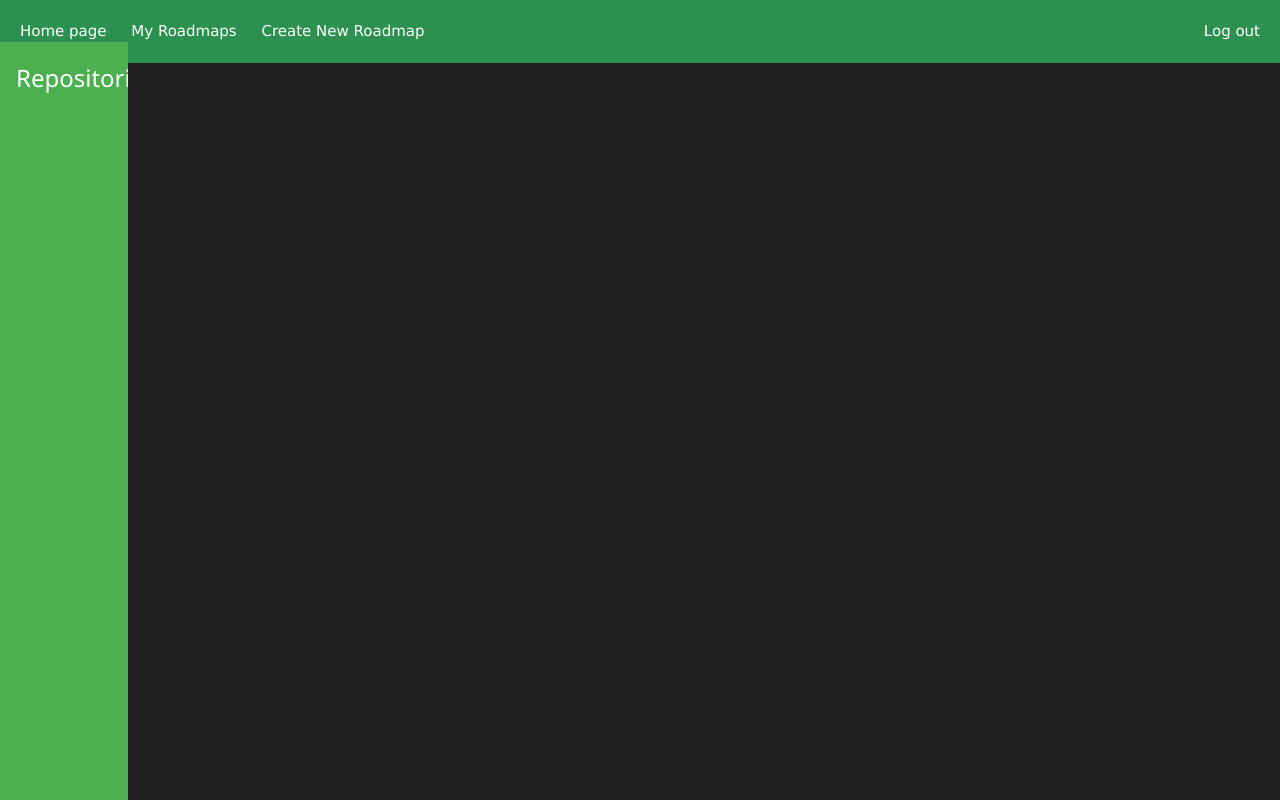
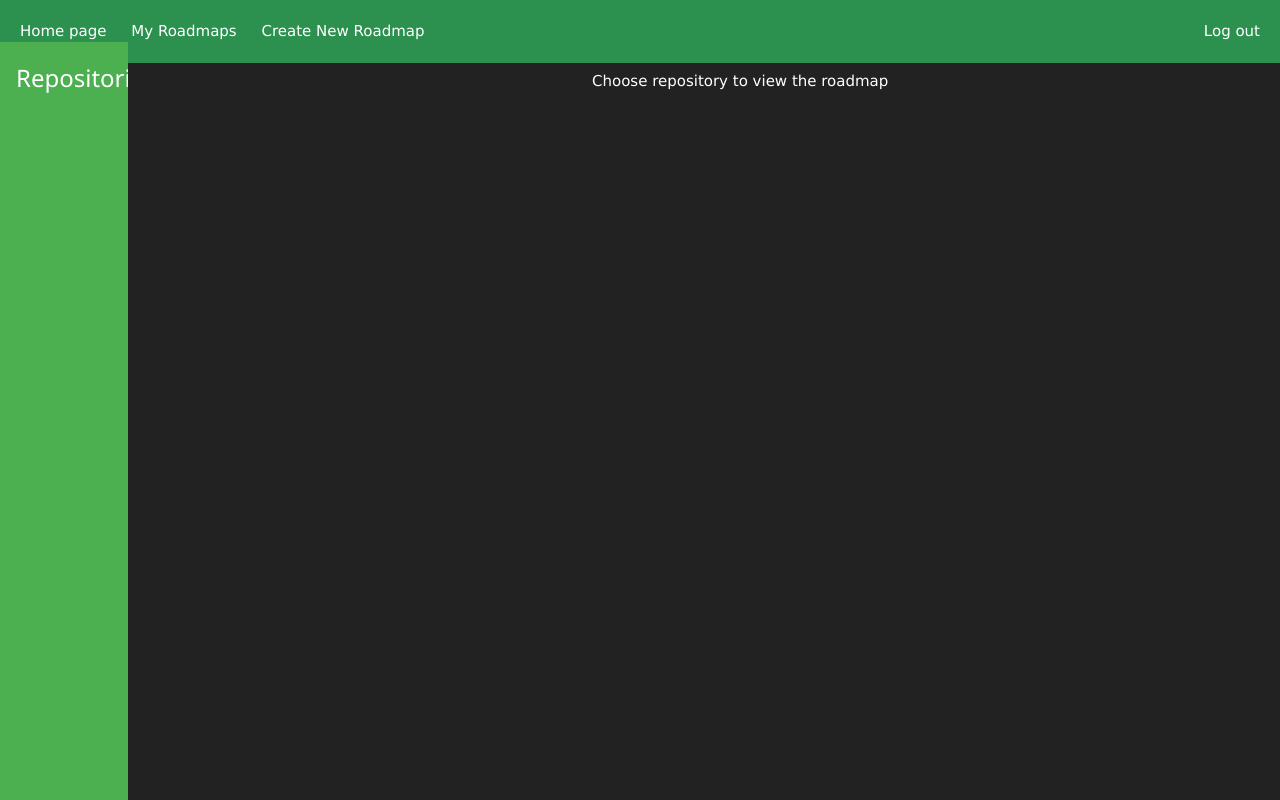
Before and after one commit to MichalKozlowskii/git-roadmap, a Django app: template roadmap/templates/roadmap/my_roadmaps.html in a window 1280 px wide. Run offline with Django 4.2, Linux system fonts and the light colour scheme; the template is opened without the code that fills it, so the values that code supplies are empty; the visitor is signed in with stand-in values (Sample User, id 1); some libraries are stand-ins or nearby versions.

Commit message:
chore: add informative texts

```diff
--- a/roadmap/templates/roadmap/create_new_roadmap.html
+++ b/roadmap/templates/roadmap/create_new_roadmap.html
@@ -20,6 +20,12 @@
                 <a href="{% url 'create_new_roadmap' repo.id %}" class="w3-bar-item w3-button">{{ repo.name }}</a>
             {% endfor %}
         </div>
+
+    <div style="margin-left:45%;">
+        <div class="w3-container" style="padding-top:10%;">
+            Choose repository to create roadmap for
+        </div>
+    </div>
     {% else %}
         <div>
             <h3 style="text-align:center; margin-top:15%;">You need to sign in!</h3>
--- a/roadmap/templates/roadmap/home.html
+++ b/roadmap/templates/roadmap/home.html
@@ -12,7 +12,7 @@
         <section class="hero">
             <h1>Git-Roadmap</h1>
             <p>A better way to manage your Git projects.</p>
-            <a href="#" class="cta">Get started</a>
+            <a href="http://localhost:8000/create_new_roadmap/" class="cta">Get started</a>
         </section>
     </main>
 
--- a/roadmap/templates/roadmap/my_roadmaps.html
+++ b/roadmap/templates/roadmap/my_roadmaps.html
@@ -20,6 +20,12 @@
                 <a href="{% url 'roadmaps' repo.id %}" class="w3-bar-item w3-button">{{ repo.name }}</a>
             {% endfor %}
         </div>
+
+        <div style="margin-left:45%;">
+            <div class="w3-container" style="padding-top:10%;">
+                Choose repository to view the roadmap
+            </div>
+        </div>
     {% else %}
         <div>
             <h3 style="text-align:center; margin-top:15%;">You need to sign in!</h3>
```
